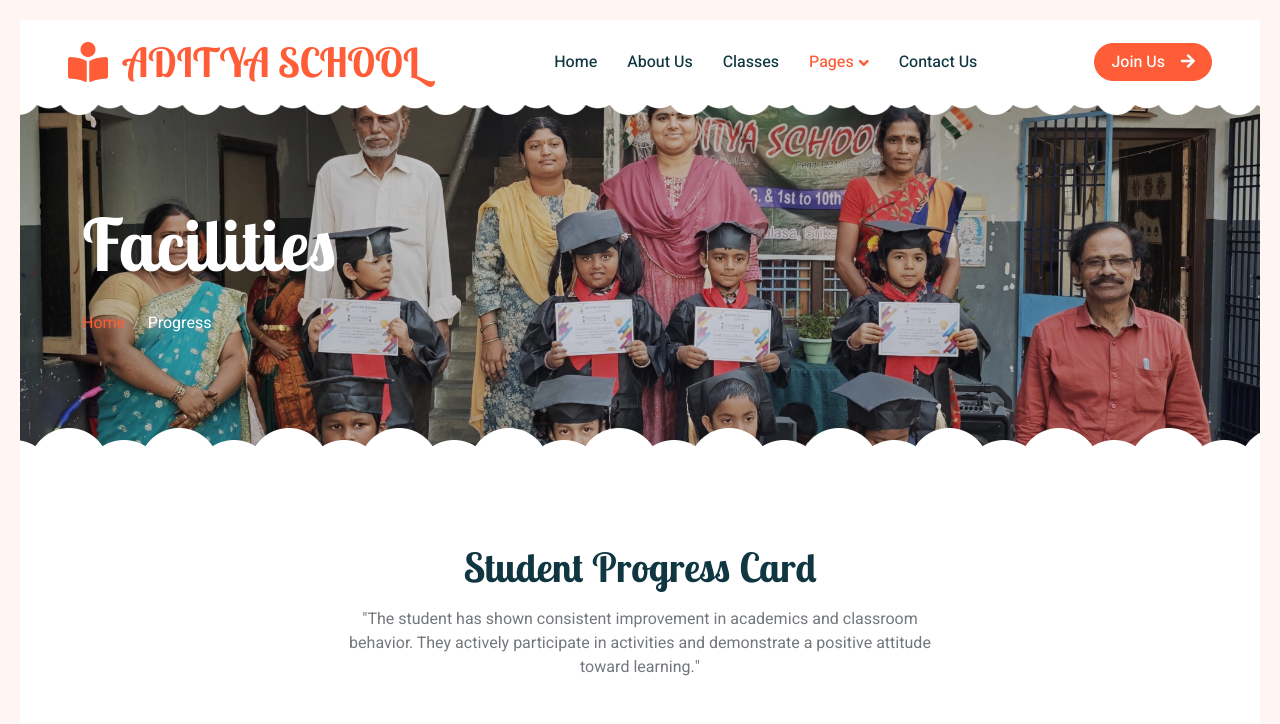
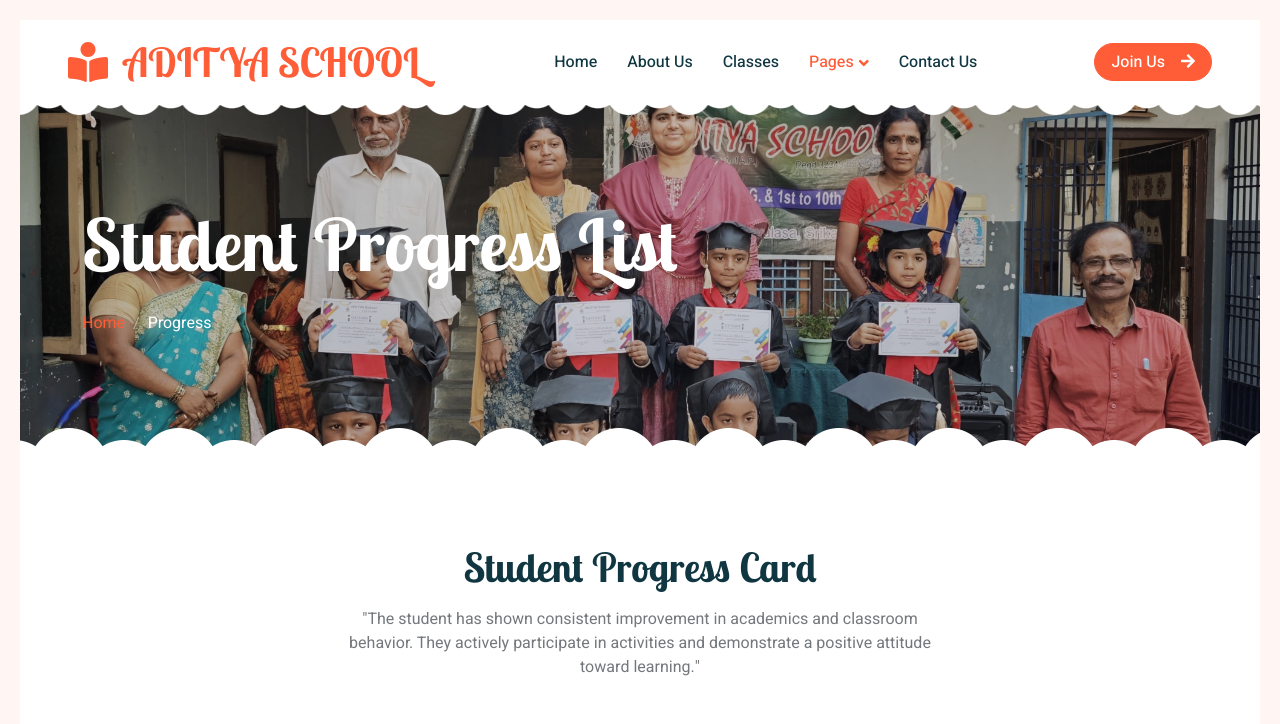
Before and after one commit to Omsekhar97/School1, a plain HTML site: page Progress.html in a window 1280 px wide. Shown: the top 724 px of the page. Drawn offline with nearby package versions, Linux system fonts and the light colour scheme.

Commit message:
Update Progress.html

```diff
--- a/Progress.html
+++ b/Progress.html
@@ -109,7 +109,7 @@
         <!-- Page Header End -->
         <div class="container-xxl py-5 page-header position-relative mb-5">
             <div class="container py-5">
-                <h1 class="display-2 text-white animated slideInDown mb-4">Facilities</h1>
+                <h1 class="display-2 text-white animated slideInDown mb-4">Student Progress List</h1>
                 <nav aria-label="breadcrumb animated slideInDown">
                     <ol class="breadcrumb">
                         <li class="breadcrumb-item"><a href="index.html">Home</a></li>
```
